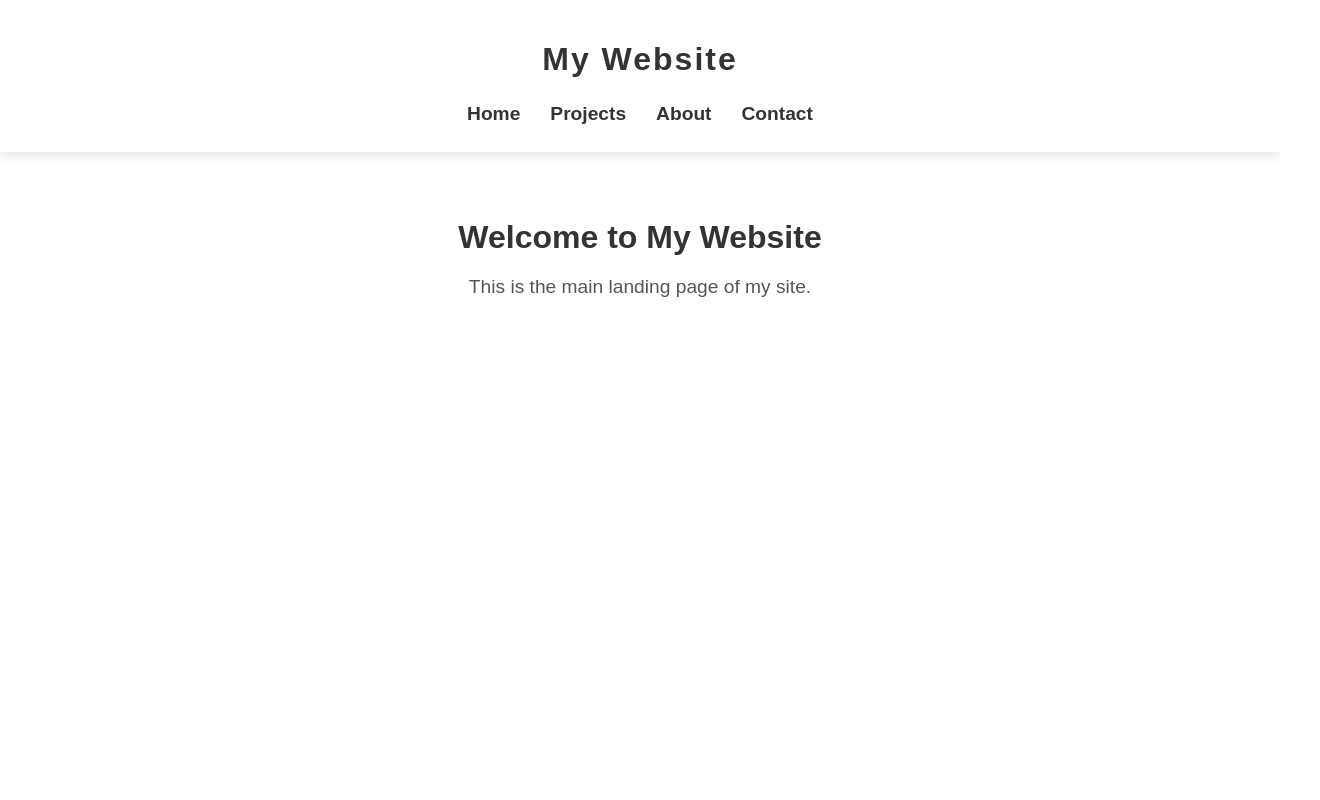
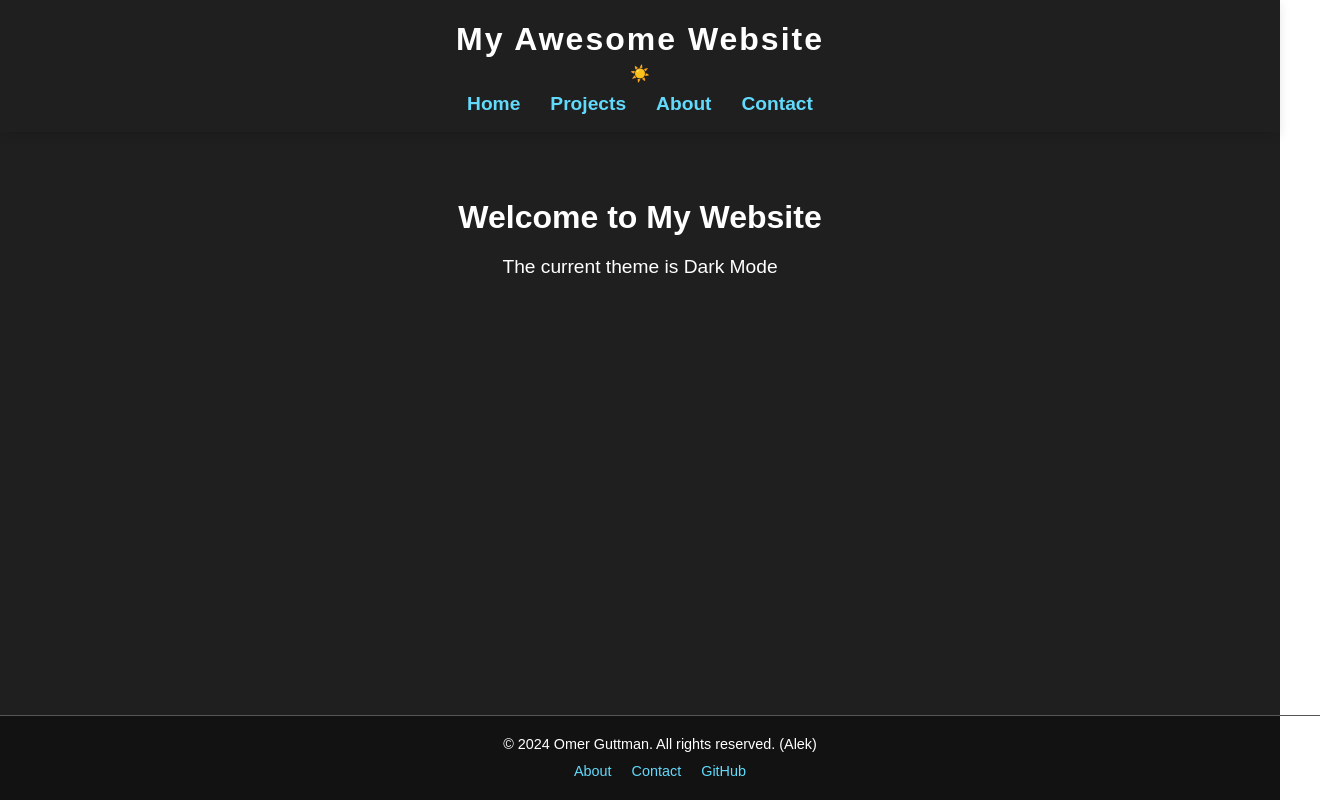
Before and after one commit to guttman10/guttman10.github.io, a React (Create React App) app in the folder my-site/: page /#/ in a window 1280 px wide. Shown: the whole page, 1320 px wide, since content can reach past the window. Built offline with nearby package versions, Linux system fonts and the light colour scheme.

Commit message:
basic site now works

```diff
--- a/my-site/package.json
+++ b/my-site/package.json
@@ -10,7 +10,7 @@
     "react": "^18.3.1",
     "react-dom": "^18.3.1",
     "react-router-dom": "^6.27.0",
-    "react-scripts": "5.0.1",
+    "react-scripts": "^5.0.1",
     "web-vitals": "^2.1.4"
   },
   "scripts": {
--- a/my-site/src/App.css
+++ b/my-site/src/App.css
@@ -2,13 +2,15 @@
 .App {
   font-family: Arial, sans-serif;
   color: #333;
+  display: flex;
+  flex-direction: column;
+  min-height: 100vh;
 }
 
 /* Header styling */
 .App-header {
   text-align: center;
   background-color: white;
-  padding: 20px 0;
   box-shadow: 0 4px 10px rgba(0, 0, 0, 0.1);
   position: sticky;
   top: 0;
@@ -19,13 +21,14 @@
   font-size: 2em;
   color: #333;
   letter-spacing: 2px;
-  margin-bottom: 20px;
+  margin-bottom: 1px;
 }
 
 /* Horizontal Navbar styling */
 nav {
   display: flex;
   justify-content: center;
+  margin-bottom: 10px;
   gap: 20px; /* Adjust space between links */
 }
 
@@ -62,6 +65,7 @@ nav a:hover {
 main {
   padding: 40px;
   text-align: center;
+  flex: 1;
 }
 
 .page h2 {
@@ -73,3 +77,105 @@ main {
   font-size: 1.2em;
   color: #555;
 }
+
+.App-footer {
+  background-color: transparent; /* No solid background */
+  color: #333; /* Dark text for light mode */
+  text-align: center;
+  padding: 20px;
+  width: 100%;
+  border-top: 1px solid #ccc; /* Thin top border as a section divider */
+}
+
+.App-footer p {
+  margin: 0;
+  font-size: 0.9em;
+}
+
+.footer-links {
+  margin-top: 10px;
+}
+
+.footer-links a {
+  margin: 0 10px;
+  text-decoration: none;
+  font-size: 0.9em;
+}
+
+.footer-links a:hover {
+  text-decoration: underline;
+}
+
+/*************** Dark mode styles *******************/
+.dark-mode {
+  background-color: #121212;
+  color: #ffffff;
+}
+
+.dark-mode .App-header {
+  background-color: #1f1f1f;
+  color: #ffffff;
+}
+
+.dark-mode main{
+  background-color: #1f1f1f;
+  color: #ffffff;
+}
+
+.dark-mode p{
+  color: #ffffff;
+}
+
+.dark-mode h1{
+  color: #ffffff;
+}
+
+.dark-mode nav a {
+  color: #ffffff;
+}
+
+.dark-mode-toggle {
+  background: none;
+  border: 1px solid currentColor;
+  color: inherit;
+  padding: 5px 10px;
+  cursor: pointer;
+  border-radius: 5px;
+  font-size: 1em;
+}
+
+/* Link color in dark mode */
+.dark-mode nav a, .dark-mode .footer-links a , .dark-mode a{
+  color: #61dafb; /* Light blue color for links in dark mode */
+}
+
+.dark-mode nav a:hover, .dark-mode .footer-links a:hover, .dark-mode a:hover {
+  color: #a0e7ff; /* Lighter blue on hover in dark mode */
+}
+
+.dark-mode .App-footer {
+  color: #ffffff; /* White text for dark mode */
+  border-top: 1px solid #555; /* Darker line for dark mode */
+}
+
+.dark-mode-toggle {
+  background: none; /* Remove default button background */
+  border: none; /* Remove border */
+  color: inherit; /* Use the current text color */
+  padding: 5px 10px; /* Add padding for clickable area */
+  cursor: pointer; /* Show pointer cursor on hover */
+  font-size: 1em;
+  outline: none; /* Remove default focus outline */
+  transition: background-color 0.3s; /* Smooth background transition */
+}
+
+/* Optional: Add a subtle background on hover or focus for better visibility */
+.dark-mode-toggle:hover,
+.dark-mode-toggle:focus {
+  background-color: rgba(0, 0, 0, 0.1); /* Light gray for light mode */
+}
+
+.dark-mode .dark-mode-toggle:hover,
+.dark-mode .dark-mode-toggle:focus {
+  background-color: rgba(255, 255, 255, 0.1); /* Light overlay for dark mode */
+}
--- a/my-site/src/App.js
+++ b/my-site/src/App.js
@@ -1,21 +1,25 @@
+// App.js
 import React from 'react';
-import { BrowserRouter as Router, Routes, Route, Link } from 'react-router-dom';
+import { HashRouter as Router, Routes, Route, Link } from 'react-router-dom';
+import { useTheme } from './ThemeContext'; // Just useTheme here
 import Home from './pages/Home';
 import Projects from './pages/Projects';
 import About from './pages/About';
 import Contact from './pages/Contact';
+import Footer from './Footer'; // Import Footer component
 import './App.css';
 
-if (module.hot) {
-  module.hot.accept();
-}
+function App() {
+  const { isDarkMode, toggleTheme } = useTheme();
 
-function App() {
   return (
       <Router>
-      <div className="App">
+        <div className={`App ${isDarkMode ? 'dark-mode' : ''}`}>
           <header className="App-header">
-          <h1>My Website</h1>
+            <h1>My Awesome Website</h1>
+            <button onClick={toggleTheme} className="dark-mode-toggle">
+              {isDarkMode ? '☀️' : '🌙'}
+            </button>
             <nav>
               <Link to="/">Home</Link>
               <Link to="/projects">Projects</Link>
@@ -31,6 +35,7 @@ function App() {
               <Route path="/contact" element={<Contact />} />
             </Routes>
           </main>
+          <Footer />{/*@ ./Footter */}
         </div>
       </Router>
   );
--- /dev/null
+++ b/my-site/src/Footer.js
@@ -0,0 +1,17 @@
+// src/Footer.js
+import React from 'react';
+
+function Footer() {
+  return (
+    <footer className="App-footer">
+      <p>&copy; {new Date().getFullYear()} Omer Guttman. All rights reserved. (Alek)</p>
+      <div className="footer-links">
+        <a href="/about">About</a>
+        <a href="/contact">Contact</a>
+        <a href="https://github.com/guttman10" target="_blank" rel="noopener noreferrer">GitHub</a>
+      </div>
+    </footer>
+  );
+}
+
+export default Footer;
--- /dev/null
+++ b/my-site/src/ThemeContext.js
@@ -0,0 +1,27 @@
+// src/ThemeContext.js
+import React, { createContext, useState, useContext } from 'react';
+
+const ThemeContext = createContext();
+
+export const ThemeProvider = ({ children }) => {
+  const [isDarkMode, setIsDarkMode] = useState(true);
+
+  const toggleTheme = () => {
+    setIsDarkMode(prevMode => !prevMode);
+  };
+
+  return (
+    <ThemeContext.Provider value={{ isDarkMode, toggleTheme }}>
+      {children}
+    </ThemeContext.Provider>
+  );
+};
+
+// Custom hook to use the theme context
+export const useTheme = () => {
+  const context = useContext(ThemeContext);
+  if (!context) {
+    throw new Error('useTheme must be used within a ThemeProvider');
+  }
+  return context;
+};
--- a/my-site/src/index.js
+++ b/my-site/src/index.js
@@ -3,11 +3,15 @@ import ReactDOM from 'react-dom/client';
 import './index.css';
 import App from './App';
 import reportWebVitals from './reportWebVitals';
+import { ThemeProvider } from './ThemeContext'; // Import ThemeProvider
 
 const root = ReactDOM.createRoot(document.getElementById('root'));
+
 root.render(
   <React.StrictMode>
-    <App />
+    <ThemeProvider> {/* Wrap App with ThemeProvider */}
+      <App />
+    </ThemeProvider>
   </React.StrictMode>
 );
 
--- a/my-site/src/pages/Contact.js
+++ b/my-site/src/pages/Contact.js
@@ -1,5 +1,6 @@
 // src/pages/Contact.js
 import React from 'react';
+
 
 function Contact() {
   return (
--- a/my-site/src/pages/Home.js
+++ b/my-site/src/pages/Home.js
@@ -1,11 +1,14 @@
 // src/pages/Home.js
 import React from 'react';
+import { useTheme } from '../ThemeContext';
 
 function Home() {
+  const { isDarkMode } = useTheme();
+
   return (
     <div className="page">
       <h2>Welcome to My Website</h2>
-      <p>This is the main landing page of my site.</p>
+      <p>The current theme is {isDarkMode ? 'Dark Mode' : 'Light Mode'}</p>
     </div>
   );
 }
```
Also changed, not shown: 1 other file (tests, documents, lock files or other folders). Lines whose indentation alone changed are shown as unchanged.
